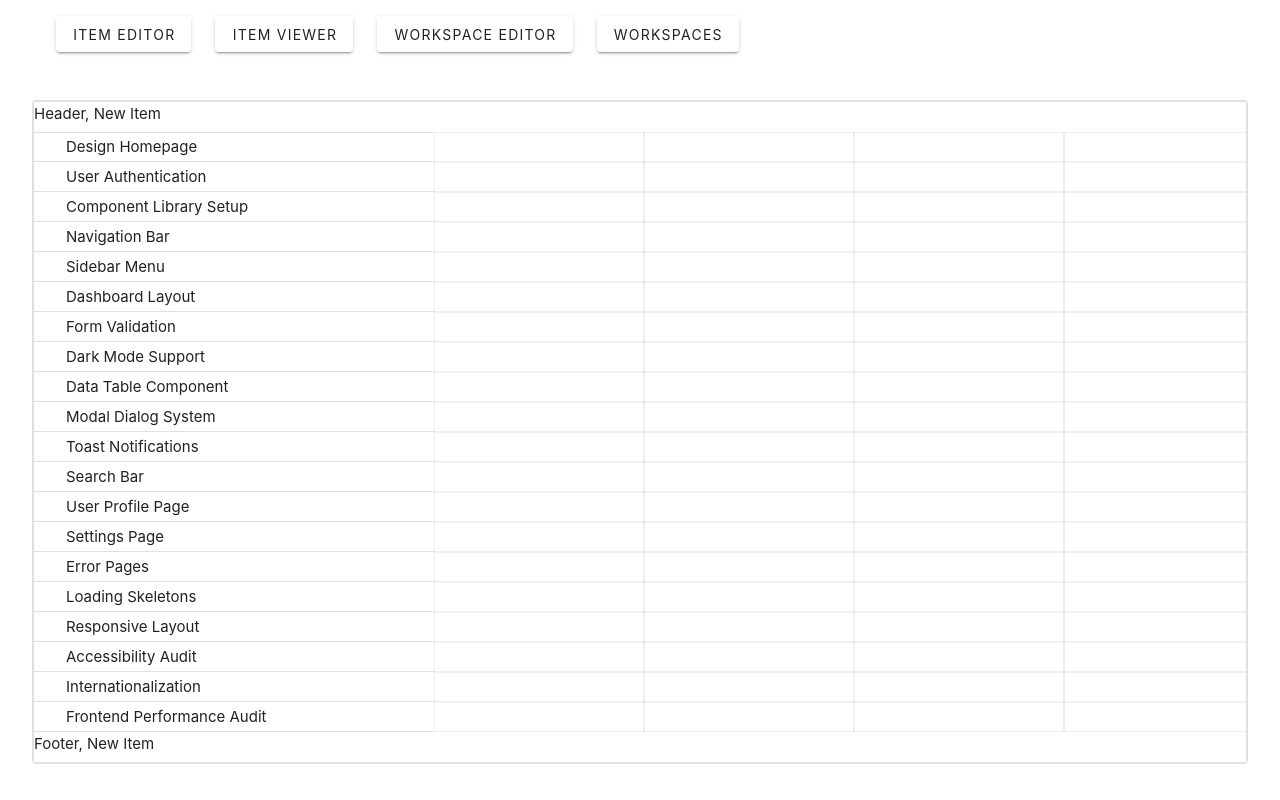
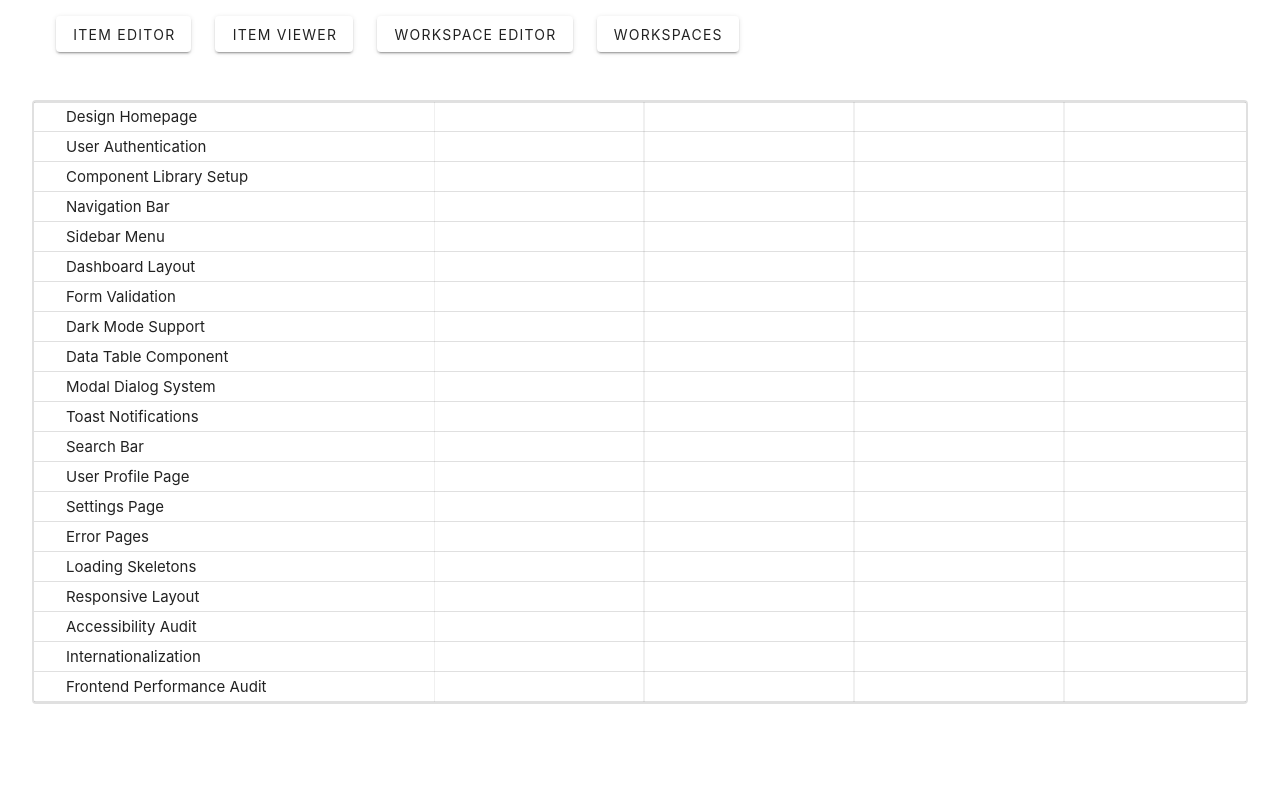
Before and after one commit to AlexJFDev/Capstone, a Vue app: page / in a window 1280 px wide. Built offline with nearby package versions, Linux system fonts and the light colour scheme; the HTML template or start-up script is replaced by a standard one.

Commit message:
Fixed row borders

```diff
--- a/src/components/roadmap/RoadmapChart.vue
+++ b/src/components/roadmap/RoadmapChart.vue
@@ -178,23 +178,36 @@ const bars = computed(() =>
         stroke-width="1"
       />
 
-      <!-- Horizontal row dividers matching the item list borders -->
+      <!--
+        Horizontal row dividers matching the item list borders.
+        Increments of .5 ensure SVG renders lines in a single pixel and not between two pixels.
+      -->
+      <!-- Top Divider -->
+      <line
+        x1="0"
+        :x2="svgWidth"
+        :y1="0.5"
+        :y2="0.5"
+        stroke="rgba(0,0,0,0.12)"
+        stroke-width="1"
+      />
+      <!-- Main group of dividers -->
       <line
         v-for="(_, index) in itemIds"
         :key="index"
         x1="0"
         :x2="svgWidth"
-        :y1="index * ROW_HEIGHT"
-        :y2="index * ROW_HEIGHT"
+        :y1="index * ROW_HEIGHT - 0.5"
+        :y2="index * ROW_HEIGHT - 0.5"
         stroke="rgba(0,0,0,0.12)"
         stroke-width="1"
       />
-      <!-- Bottom border of last row -->
+      <!-- Bottom border of last row. -->
       <line
         x1="0"
         :x2="svgWidth"
-        :y1="svgHeight"
-        :y2="svgHeight"
+        :y1="svgHeight - 0.5"
+        :y2="svgHeight - 0.5"
         stroke="rgba(0,0,0,0.12)"
         stroke-width="1"
       />
--- a/src/components/roadmap/RoadmapPane.vue
+++ b/src/components/roadmap/RoadmapPane.vue
@@ -22,7 +22,7 @@ const scale: RoadmapScale = {
     <div class="border-md rounded">
 
       <!-- Fixed Header: New Item button and the dates area -->
-      <div class="margin">Header, New Item</div>
+      <!-- <div class="margin">Header, New Item</div> -->
 
       <!-- Body: Items List & Roadmap Render -->
       <div class="body">
@@ -34,7 +34,7 @@ const scale: RoadmapScale = {
       </div>
 
       <!-- Fixed Footer: New Item Button -->
-      <div class="margin">Footer, New Item</div>
+      <!-- <div class="margin">Footer, New Item</div> -->
     </div>
   </div>
 </template>
```
